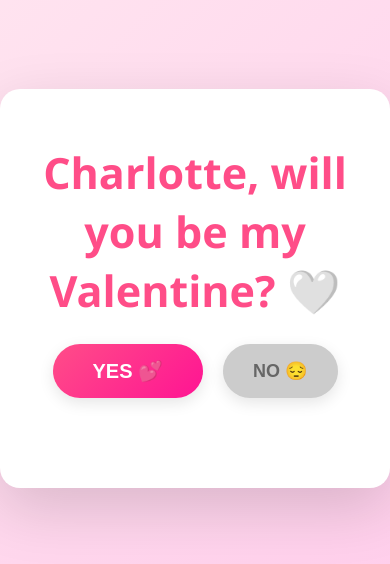
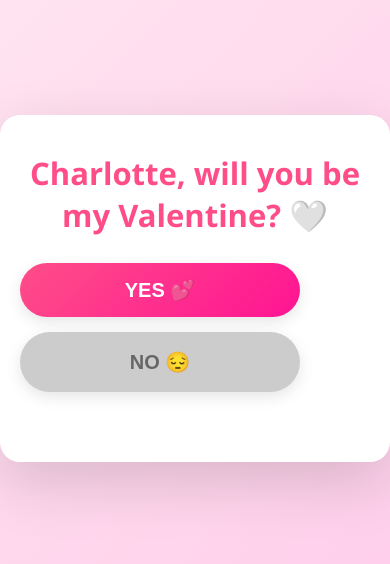
Before and after one commit to NokyaX/Euh-idk-bro, a plain HTML site: page index.html in a window 390 px wide. Shown: the part 134-698 px from the top of the page. Drawn offline with Linux system fonts and the light colour scheme.

Commit message:
Update index.html

```diff
--- a/index.html
+++ b/index.html
@@ -2,6 +2,9 @@
 <html>
 <head>
 <title>Be My Valentine?</title>
+
+<meta name="viewport" content="width=device-width, initial-scale=1.0">
+
 <style>
 * {
   margin: 0;
@@ -27,6 +30,11 @@ body {
   box-shadow: 0 20px 60px rgba(0, 0, 0, 0.15);
   max-width: 600px;
   animation: slideIn 0.8s ease-out;
+}
+
+body.popup-active .container {
+  filter: blur(3px);
+  transition: filter 0.3s ease;
 }
 
 @keyframes slideIn {
@@ -56,8 +64,8 @@ h1 {
 }
 
 button {
-  padding: 15px 30px;
-  font-size: 18px;
+  padding: 18px 35px;
+  font-size: 20px;
   border: none;
   border-radius: 50px;
   cursor: pointer;
@@ -81,7 +89,7 @@ button:hover {
 .no {
   background-color: #ccc;
   color: #666;
-  transition: left 0.4s ease, top 0.4s ease;
+  transition: left 0.6s ease, top 0.6s ease;
 }
 
 .no:hover {
@@ -105,6 +113,9 @@ button:hover {
   opacity: 0;
   transition: all 0.4s ease;
   z-index: 1000;
+  text-align: center;
+  width: 80%;
+  max-width: 320px;
 }
 
 #popup.show {
@@ -160,6 +171,27 @@ button:hover {
   50% { transform: scale(1.1); }
   100% { opacity: 1; transform: scale(1) translateY(0); }
 }
+
+/* Mobile Specific */
+@media (max-width: 600px) {
+  .container {
+    padding: 40px 20px;
+  }
+
+  h1 {
+    font-size: 1.8em;
+  }
+
+  .button-container {
+    flex-direction: column;
+    gap: 15px;
+  }
+
+  button {
+    width: 100%;
+    max-width: 280px;
+  }
+}
 </style>
 </head>
 <body>
@@ -205,10 +237,12 @@ function showPopup(text) {
   const popup = document.getElementById("popup");
   popup.textContent = text;
   popup.classList.add("show");
+  document.body.classList.add("popup-active");
 
   setTimeout(() => {
     popup.classList.remove("show");
-  }, 2000); // slower, smoother
+    document.body.classList.remove("popup-active");
+  }, 2200);
 }
 
 function showLetter() {
```
